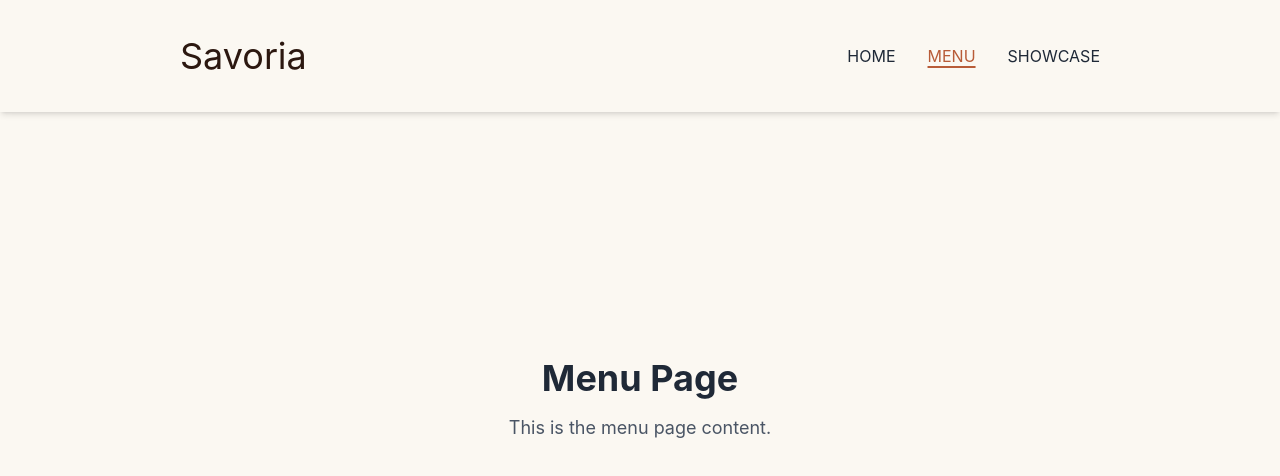
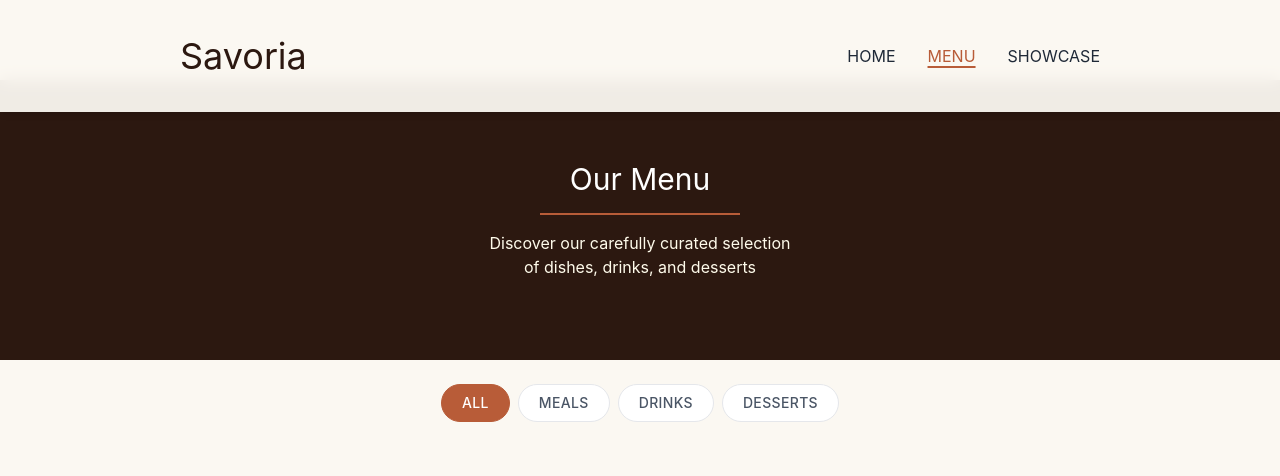
Before and after one commit to geraldmrls/savoria, a React (Vite) app: page /menu in a window 1280 px wide. Shown: the top 476 px of the page. Built offline with nearby package versions, Linux system fonts and the light colour scheme.

Commit message:
Create Menu banner text and buttons for meals type

```diff
--- /dev/null
+++ b/src/pages/Menu/CategoryMeals.tsx
@@ -0,0 +1,47 @@
+import { useState } from "react";
+
+type Buttons = {
+  innerText: string;
+};
+
+export function CategoryMeals() {
+  const buttons: Buttons[] = [
+    { innerText: "ALL" },
+    { innerText: "MEALS" },
+    { innerText: "DRINKS" },
+    { innerText: "DESSERTS" },
+  ];
+
+  const [buttonActive, setButtonActive] = useState<string>("ALL");
+
+  return (
+    <div className="flex justify-center">
+
+      {/* buttons container */}
+      <div className="flex gap-2 mt-6 overflow-x-auto pb-1 px-4" style={{ scrollbarWidth: "none" }}
+        onTouchStart={(e)=>e.stopPropagation()}
+        onTouchEnd={(e)=>e.stopPropagation()}>
+
+        {buttons.map((button) => (
+          <button
+            key={button.innerText}
+            onClick={()=>setButtonActive(button.innerText)}
+            className={`
+              shrink-0 px-5 py-2 rounded-full text-sm font-medium tracking-wide
+              border transition-all duration-200
+              ${button.innerText === buttonActive
+                ? "bg-brown-bg text-white border-brown-bg"
+                : "bg-white text-gray-600 border-gray-200 active:bg-brown-bg active:text-white"
+              }
+            `}
+          >
+            {button.innerText}
+          </button>
+        ))}
+      </div>
+
+        {/* pending cards to render depending on buttons clicked */}
+
+    </div>
+  );
+}
--- a/src/pages/Menu/Menu.tsx
+++ b/src/pages/Menu/Menu.tsx
@@ -1,9 +1,12 @@
+
+import { CategoryMeals } from "./CategoryMeals.tsx"
+import { OurMenuText } from "./OurMenuText.tsx"
 
 export function Menu() {
     return (
-        <div className="flex flex-col items-center justify-center h-screen">
-            <h1 className="text-4xl font-bold mb-4">Menu Page</h1>
-            <p className="text-lg text-gray-600">This is the menu page content.</p>
+        <div className="flex flex-col h-screen">
+            <OurMenuText/>
+            <CategoryMeals/>
         </div>
     )
 }
--- /dev/null
+++ b/src/pages/Menu/OurMenuText.tsx
@@ -0,0 +1,38 @@
+import { motion } from "motion/react";
+
+// hooks
+import { cn } from "../../utils/cn.ts";
+
+export function OurMenuText() {
+  const browserWidth = window.innerWidth;
+  const lineWidth = `${browserWidth >= 1024 ? "200px" : "100px"}`;
+  return (
+    <>
+      {/* card container */}
+      <div
+        className={cn(
+          // mobile styles
+          "mt-20 bg-brown-bg-dark h-70 flex flex-col items-center justify-center",
+        )}
+      >
+        <h1 className="text-white text-3xl">Our Menu</h1>
+
+        {/* line */}
+
+        {/* line */}
+        <motion.div
+          initial={{ width: 0 }}
+          whileInView={{ width: lineWidth }}
+          transition={{ duration: 0.8, ease: "easeOut", delay: 0.3 }}
+          viewport={{ once: true }}
+          className="border border-brown-bg mx-auto mt-4"
+        ></motion.div>
+
+        <p className="text-amber-50 text-center mt-4 w-80">
+          Discover our carefully curated selection of dishes, drinks, and
+          desserts
+        </p>
+      </div>
+    </>
+  );
+}
```
